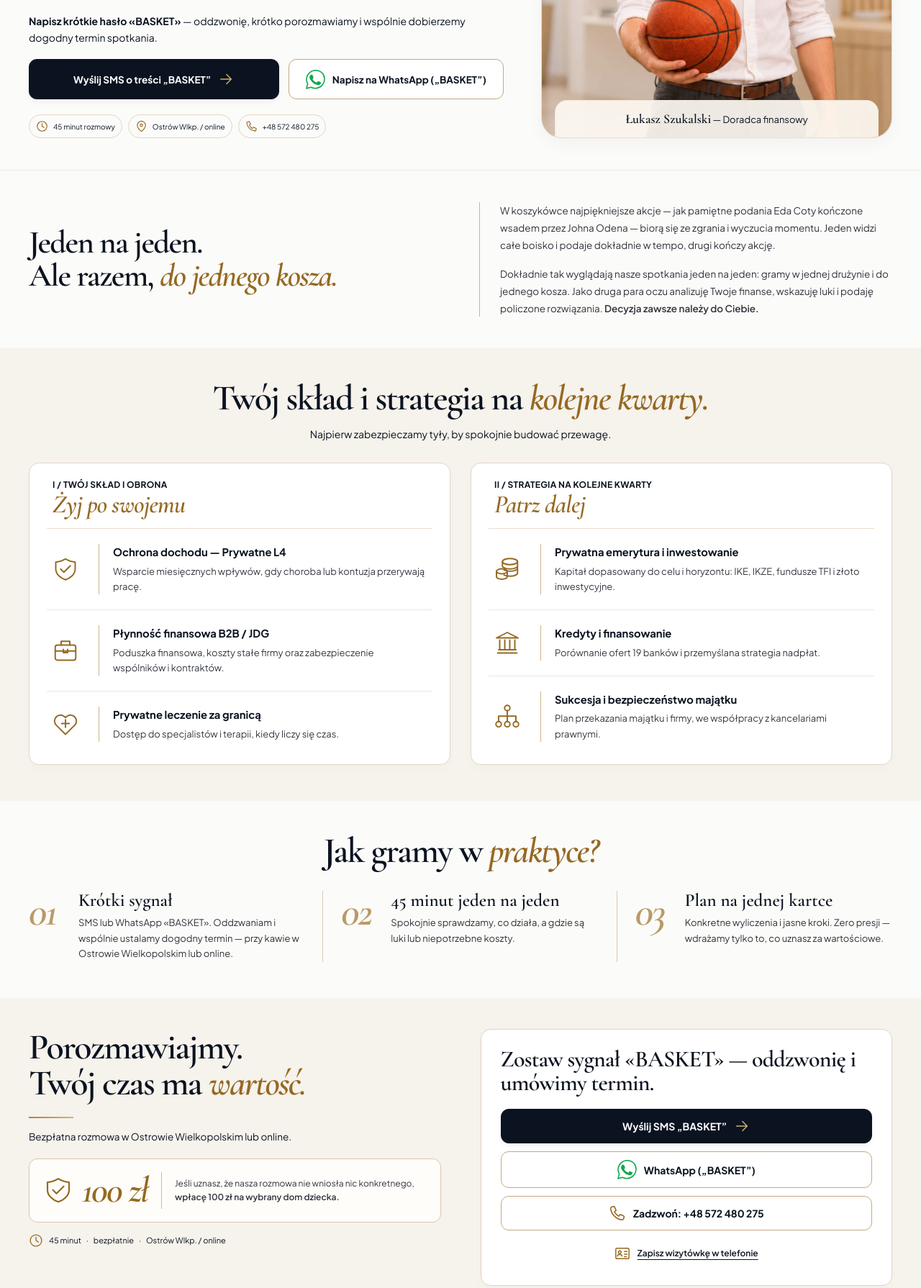
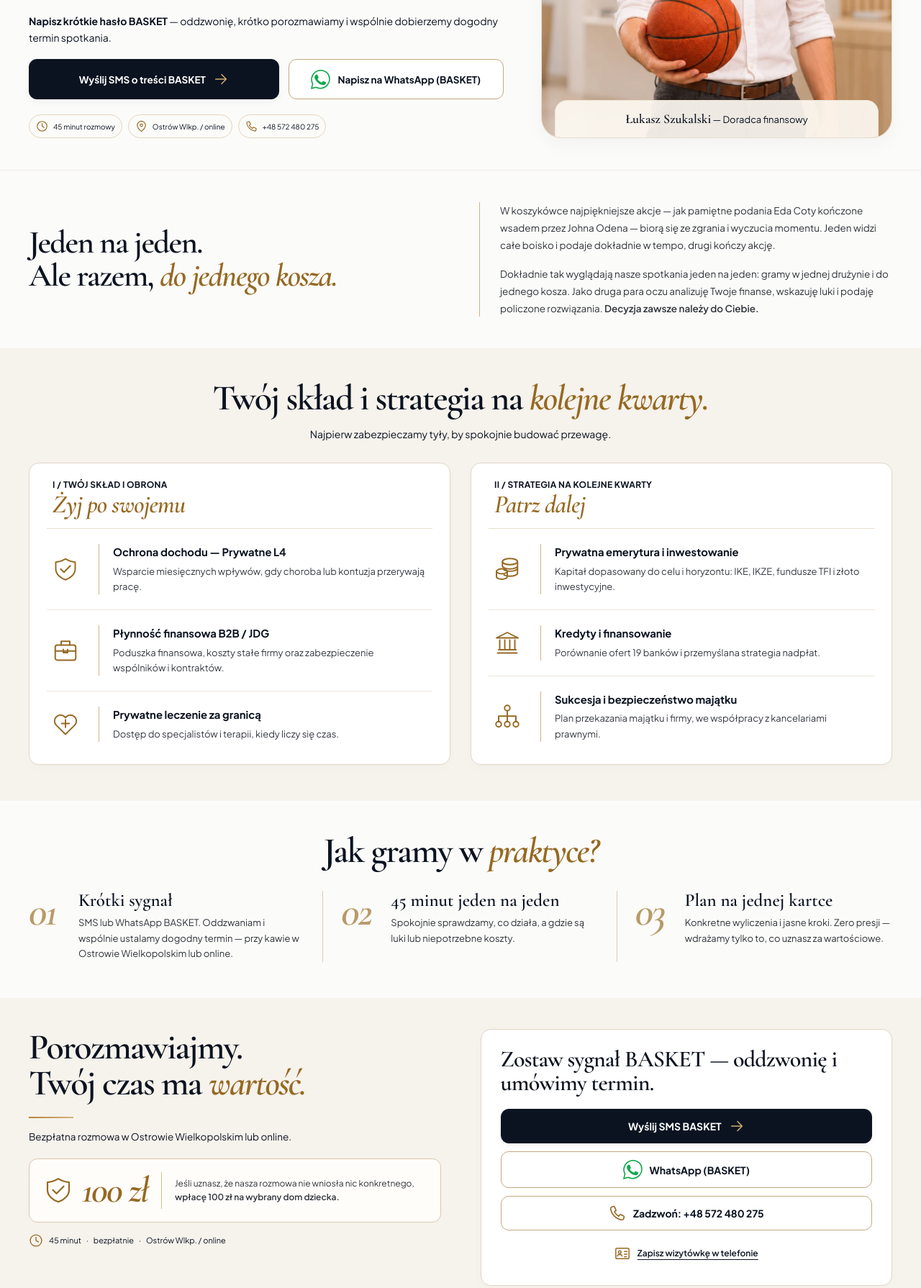
Before and after one commit to pmusiel57-ui/lukaszszukalski_pl, a website: page public/basket/index.html in a window 1280 px wide. Shown: the part 525-2315 px from the top of the page at 72% size. Drawn offline with Linux system fonts and the light colour scheme.

Commit message:
Usuń cudzysłowy wokół BASKET (#4)

```diff
--- a/public/basket/index.html
+++ b/public/basket/index.html
@@ -65,10 +65,10 @@
       </figure>
       <p class="hero-description">Nie gramy o punkty w tabeli, ale o zabezpieczenie tego, co budujesz każdego dnia. Na parkiecie i w życiu wygrywa ten, kto ma poukładany plan — zanim zacznie się decydująca kwarta.</p>
       <div class="hero-contact contact-sentinel" id="pierwszy-kontakt">
-        <p class="contact-instruction"><strong>Napisz krótkie hasło «BASKET»</strong> — oddzwonię<span class="instruction-desktop">, krótko porozmawiamy</span> i wspólnie <span class="instruction-desktop">dobierzemy </span><span class="instruction-mobile">ustalimy </span>dogodny termin<span class="instruction-desktop"> spotkania</span>.</p>
+        <p class="contact-instruction"><strong>Napisz krótkie hasło BASKET</strong> — oddzwonię<span class="instruction-desktop">, krótko porozmawiamy</span> i wspólnie <span class="instruction-desktop">dobierzemy </span><span class="instruction-mobile">ustalimy </span>dogodny termin<span class="instruction-desktop"> spotkania</span>.</p>
         <div class="hero-actions">
-          <a class="button button-primary" href="sms:+48572480275?body=BASKET"><svg class="icon" aria-hidden="true"><use href="#icon-message"></use></svg><span>Wyślij SMS<span class="sms-desktop"> o treści</span> „BASKET”</span><svg class="icon arrow" aria-hidden="true"><use href="#icon-arrow"></use></svg></a>
-          <a class="button button-whatsapp" href="https://wa.me/48572480275?text=BASKET" target="_blank" rel="noopener noreferrer"><svg class="icon whatsapp-icon" aria-hidden="true"><use href="#icon-whatsapp"></use></svg><span><span class="wa-desktop">Napisz na </span>WhatsApp („BASKET”)</span></a>
+          <a class="button button-primary" href="sms:+48572480275?body=BASKET"><svg class="icon" aria-hidden="true"><use href="#icon-message"></use></svg><span>Wyślij SMS<span class="sms-desktop"> o treści</span> BASKET</span><svg class="icon arrow" aria-hidden="true"><use href="#icon-arrow"></use></svg></a>
+          <a class="button button-whatsapp" href="https://wa.me/48572480275?text=BASKET" target="_blank" rel="noopener noreferrer"><svg class="icon whatsapp-icon" aria-hidden="true"><use href="#icon-whatsapp"></use></svg><span><span class="wa-desktop">Napisz na </span>WhatsApp (BASKET)</span></a>
         </div>
       </div>
       <div class="hero-meta">
@@ -118,7 +118,7 @@
     <section class="steps container" aria-labelledby="steps-title">
       <h2 id="steps-title">Jak gramy w <em>praktyce?</em></h2>
       <ol class="steps-grid">
-        <li><span class="step-number" aria-hidden="true">01</span><div><h3>Krótki sygnał</h3><p>SMS lub WhatsApp «BASKET». Oddzwaniam i wspólnie ustalamy dogodny termin — przy kawie w Ostrowie Wielkopolskim lub online.</p></div></li>
+        <li><span class="step-number" aria-hidden="true">01</span><div><h3>Krótki sygnał</h3><p>SMS lub WhatsApp BASKET. Oddzwaniam i wspólnie ustalamy dogodny termin — przy kawie w Ostrowie Wielkopolskim lub online.</p></div></li>
         <li><span class="step-number" aria-hidden="true">02</span><div><h3>45 minut jeden na jeden</h3><p>Spokojnie sprawdzamy, co działa, a gdzie są luki lub niepotrzebne koszty.</p></div></li>
         <li><span class="step-number" aria-hidden="true">03</span><div><h3>Plan na jednej kartce</h3><p>Konkretne wyliczenia i jasne kroki. Zero presji — wdrażamy tylko to, co uznasz za wartościowe.</p></div></li>
       </ol>
@@ -134,10 +134,10 @@
           <p class="contact-meta"><svg class="icon" aria-hidden="true"><use href="#icon-clock"></use></svg><span>45 minut <span aria-hidden="true">·</span> bezpłatnie <span aria-hidden="true">·</span> Ostrów Wlkp. / online</span></p>
         </div>
         <div class="contact-card contact-sentinel" id="ostatni-kontakt">
-          <h3>Zostaw sygnał «BASKET» — oddzwonię i umówimy termin.</h3>
+          <h3>Zostaw sygnał BASKET — oddzwonię i umówimy termin.</h3>
           <div class="contact-actions">
-            <a class="button button-primary" href="sms:+48572480275?body=BASKET"><svg class="icon" aria-hidden="true"><use href="#icon-message"></use></svg><span>Wyślij SMS „BASKET”</span><svg class="icon arrow" aria-hidden="true"><use href="#icon-arrow"></use></svg></a>
-            <a class="button button-whatsapp" href="https://wa.me/48572480275?text=BASKET" target="_blank" rel="noopener noreferrer"><svg class="icon whatsapp-icon" aria-hidden="true"><use href="#icon-whatsapp"></use></svg><span>WhatsApp („BASKET”)</span></a>
+            <a class="button button-primary" href="sms:+48572480275?body=BASKET"><svg class="icon" aria-hidden="true"><use href="#icon-message"></use></svg><span>Wyślij SMS BASKET</span><svg class="icon arrow" aria-hidden="true"><use href="#icon-arrow"></use></svg></a>
+            <a class="button button-whatsapp" href="https://wa.me/48572480275?text=BASKET" target="_blank" rel="noopener noreferrer"><svg class="icon whatsapp-icon" aria-hidden="true"><use href="#icon-whatsapp"></use></svg><span>WhatsApp (BASKET)</span></a>
             <a class="button button-phone" href="tel:+48572480275"><svg class="icon" aria-hidden="true"><use href="#icon-phone"></use></svg><span>Zadzwoń: +48 572 480 275</span></a>
           </div>
           <a class="vcard-link" href="./assets/Lukasz-Szukalski.vcf" download="Lukasz-Szukalski.vcf"><svg class="icon" aria-hidden="true"><use href="#icon-card"></use></svg><span>Zapisz wizytówkę w telefonie</span></a>
```
